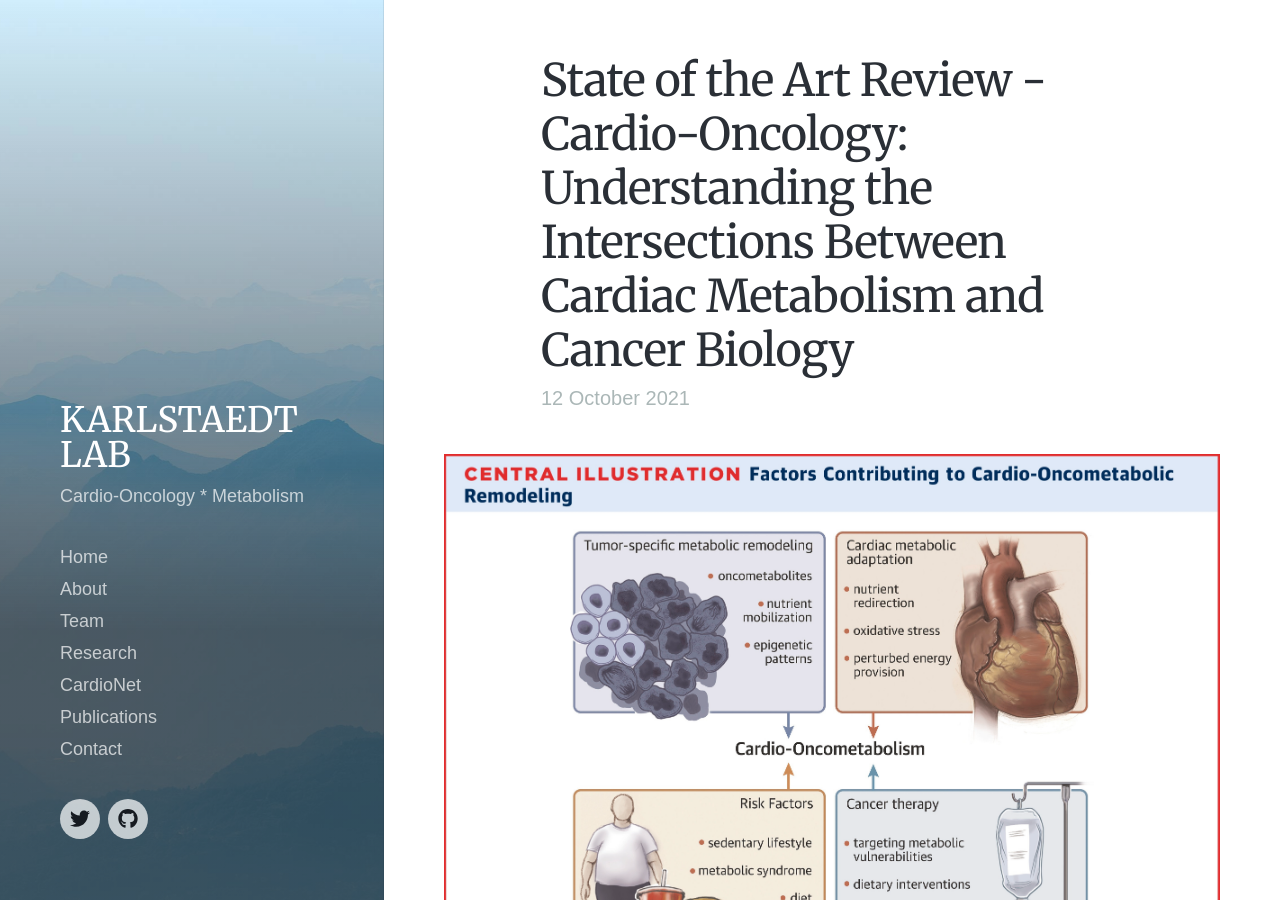
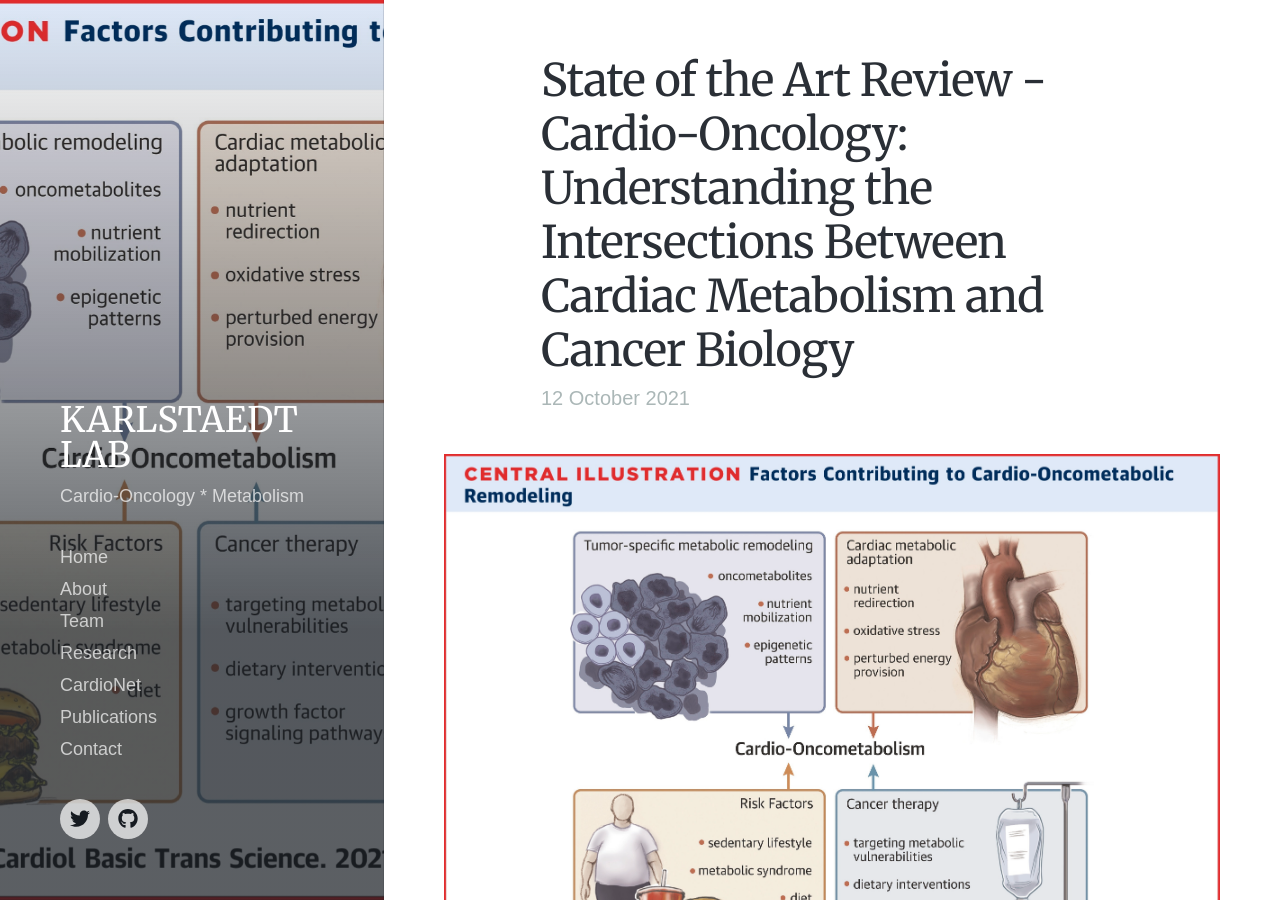
Before and after one commit to karlstaedtlab/cardionet, a Jekyll site: the page built from _posts/2021-10-12-jacc-bts.md, in a window 1280 px wide and 900 px high. Built offline with Jekyll 4.4.1, drawn with Linux system fonts in a browser that asks for light colours; nearby versions of some CDN libraries; some web fonts are replaced.

Commit message:
Update 2021-10-12-jacc-bts.md

```diff
--- a/_posts/2021-10-12-jacc-bts.md
+++ b/_posts/2021-10-12-jacc-bts.md
@@ -1,7 +1,7 @@
 ---
 title: ' State of the Art Review - Cardio-Oncology: Understanding the Intersections Between Cardiac Metabolism and Cancer Biology'
 date: 2021-10-12 00:00:00
-featured_image: '/images/demo/demo-portrait.jpg'
+featured_image: '/images/fx1.jpg'
 excerpt: Cardio-Oncometabolism
 ---
 ![](/images/fx1.jpg)
```
